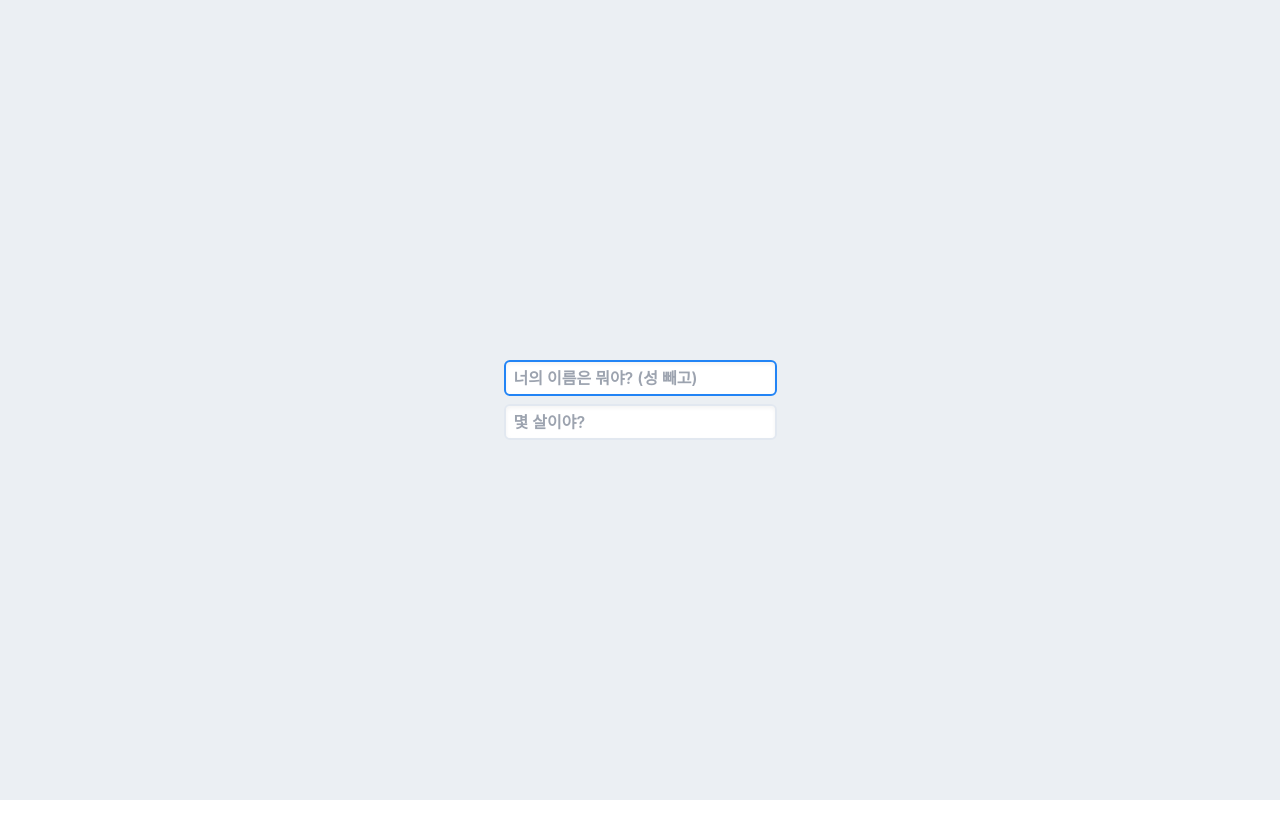
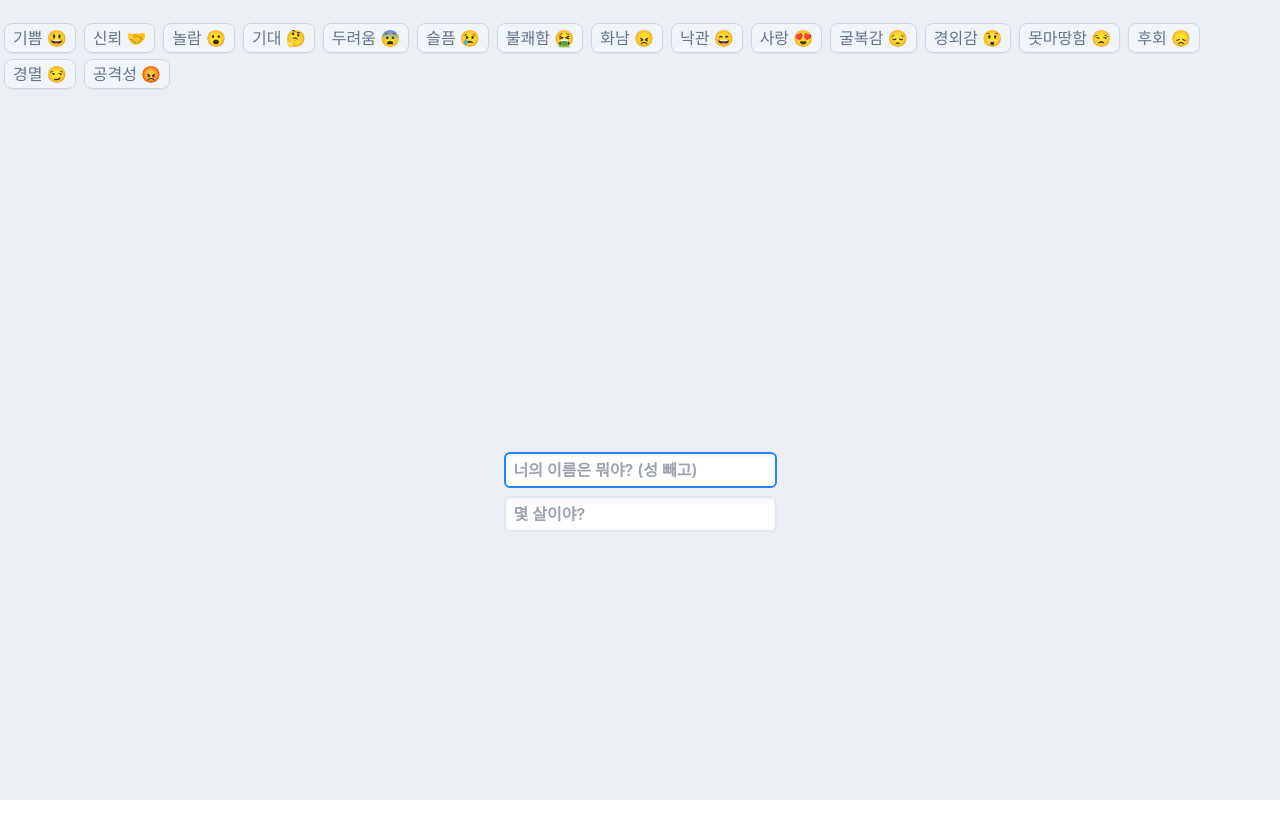
Before and after one commit to naver-ai/chacha-chatbot, a React (Vite) app in the folder frontend/: page /chat in a window 1280 px wide. Shown: the top 838 px of the page. Before the commit the page ends 800 px from the top, so only its background shows below. Built offline with nearby package versions, Linux system fonts and the light colour scheme.

Commit message:
Merged conflicts.

```diff
--- a/frontend/src/index.css
+++ b/frontend/src/index.css
@@ -103,28 +103,28 @@ body {
     @apply sticky mt-5;
 }
 
-.emolist > .emotions {
+.emolist > .emotion {
     @apply mx-1 my-1.5;
     display: inline-block;
     position: relative;
 }
 
-.emotions > input + label {
+.emotion > input + label {
     @apply h-auto py-1;
     cursor: pointer !important;
 }
 
-.emotions > input:checked + label {
+.emotion > input:checked + label {
     @apply border-clova-blue font-bold bg-cyan-100 shadow-inner;
     cursor: pointer !important;
 }
 
-.emotions > input {
+.emotion > input {
     opacity: 0;
     position: absolute;
 }
 
-.emotions > label {
+.emotion > label {
     @apply rounded-lg text-slate-500 font-medium border-slate-300 hover:bg-slate-200 border px-2 py-1 shadow-sm bg-slate-100;
 }
 
--- a/frontend/src/script/pages/chat/ChatView.tsx
+++ b/frontend/src/script/pages/chat/ChatView.tsx
@@ -6,12 +6,11 @@ import { useDispatch, useSelector } from "src/script/redux/hooks"
 import * as yup from "yup"
 import { sendUserMessage } from "./reducer"
 import { MessageView } from "src/script/components/messages"
-import {CopyToClipboard} from 'react-copy-to-clipboard';
+import { CopyToClipboard } from 'react-copy-to-clipboard';
 import path from "path"
-import {ClipboardDocumentIcon} from "@heroicons/react/20/solid";
+import { ClipboardDocumentIcon } from "@heroicons/react/20/solid";
 import { enqueueSnackbar } from "notistack"
-import {boolean} from "yup";
-import Avatar from "boring-avatars";
+import { EmotionPicker } from "./components/EmotionPicker"
 
 export const ChatView = () => {
 
@@ -58,9 +57,9 @@ const TypingPanel = () => {
 
   const shouldHideTypingPanel = useSelector(state => {
     const lastSystemMessageId = state.chatState.messages.ids.findLast(id => state.chatState.messages.entities[id]?.is_user === false)
-    if(lastSystemMessageId){
+    if (lastSystemMessageId) {
       return state.chatState.messages.entities[lastSystemMessageId]?.metadata?.select_emotion === true
-    }else{
+    } else {
       return false
     }
   })
@@ -107,7 +106,7 @@ const TypingPanel = () => {
         </form>
 
         <div className="absolute bottom-2 left-0 translate-y-10">
-            <ShareButton/>
+          <ShareButton />
         </div>
       </div>
 
@@ -123,11 +122,11 @@ const ShareButton = () => {
 
   const sessionId = useSelector(state => state.chatState.sessionInfo!.sessionId)
   const urlOrigin = useMemo(() => new URL(window.location.href).origin, [])
-  const shareURL = useMemo(()=> {
+  const shareURL = useMemo(() => {
     return path.join(urlOrigin, "share", sessionId)
   }, [urlOrigin, sessionId])
 
-  const onCopy = useCallback((text: string, result: boolean)=>{
+  const onCopy = useCallback((text: string, result: boolean) => {
     enqueueSnackbar('링크가 클립보드에 복사되었습니다.', {
       autoHideDuration: 1000,
       preventDuplicate: true
@@ -136,90 +135,20 @@ const ShareButton = () => {
 
   return <CopyToClipboard text={shareURL} onCopy={onCopy}>
     <button className="button-clear button-tiny button-with-icon opacity-70">
-      <ClipboardDocumentIcon className="w-4 mr-1 opacity-70"/>
+      <ClipboardDocumentIcon className="w-4 mr-1 opacity-70" />
       <span>링크 공유하기</span>
     </button></CopyToClipboard>
 }
 
 const SessionMessageView = (props: { id: EntityId }) => {
   const turn = useSelector(state => state.chatState.messages.entities[props.id]!)
-  console.log(turn)
 
-  const isEmotionSelectionTurn = useMemo(()=>{
-    return turn.metadata?.select_emotion === true
-  }, [turn.metadata])
+  const isEmotionSelectionTurn = turn.metadata?.select_emotion === true
 
   return <MessageView message={turn}>
     {
       !isEmotionSelectionTurn
-      ? null : <>
-        <form className="emolist">
-          <span className="emotions">
-            <input type="checkbox" id="joy"/>
-            <label htmlFor="joy">기쁨 😃</label>
-          </span>
-          <span className="emotions">
-            <input type="checkbox" id="trust"/>
-            <label htmlFor="trust">신뢰 🤝 </label>
-          </span>
-          <span className="emotions">
-            <input type="checkbox" id="surprise"/>
-            <label htmlFor="surprise">놀람 😮</label>
-          </span>
-          <span className="emotions">
-            <input type="checkbox" id="anticipation"/>
-            <label htmlFor="anticipation">기대 🤔</label>
-          </span>
-          <span className="emotions">
-            <input type="checkbox" id="fear"/>
-            <label htmlFor="fear">두려움 😨</label>
-          </span>
-          <span className="emotions">
-            <input type="checkbox" id="sadness"/>
-            <label htmlFor="sadness">슬픔 😢</label>
-          </span>
-          <span className="emotions">
-            <input type="checkbox" id="disgust"/>
-            <label htmlFor="disgust">불쾌함 🤮</label>
-          </span>
-          <span className="emotions">
-            <input type="checkbox" id="anger"/>
-            <label htmlFor="anger">화남 😠</label>
-          </span>
-          <span className="emotions">
-            <input type="checkbox" id="optimism"/>
-            <label htmlFor="optimism">낙관 😄</label>
-          </span>
-          <span className="emotions">
-            <input type="checkbox" id="love"/>
-            <label htmlFor="love">사랑 😍</label>
-          </span>
-          <span className="emotions">
-            <input type="checkbox" id="submission"/>
-            <label htmlFor="submission">굴복감 😔</label>
-          </span>
-          <span className="emotions">
-            <input type="checkbox" id="awe"/>
-            <label htmlFor="awe">경외감 😲</label>
-          </span>
-          <span className="emotions">
-            <input type="checkbox" id="disapproval"/>
-            <label htmlFor="disapproval">못마땅함 😒</label>
-          </span>
-          <span className="emotions">
-            <input type="checkbox" id="remorse"/>
-            <label htmlFor="remorse">후회 😞</label>
-          </span>
-          <span className="emotions">
-            <input type="checkbox" id="contempt"/>
-            <label htmlFor="contempt">경멸 😏</label>
-          </span>
-          <span className="emotions">
-            <input type="checkbox" id="aggressiveness"/>
-            <label htmlFor="aggressiveness">공격성 😡</label>
-          </span>
-          <input id="submitEmotion" type="submit" value="보내기" className="button-main"/>
-        </form></>
+        ? null : <EmotionPicker messageId={props.id} />
     }
   </MessageView>
 }
--- /dev/null
+++ b/frontend/src/script/pages/chat/components/EmotionPicker.tsx
@@ -0,0 +1,61 @@
+import { yupResolver } from "@hookform/resolvers/yup";
+import { EntityId } from "@reduxjs/toolkit"
+import { useCallback } from "react";
+import { useForm } from "react-hook-form";
+import * as yup from 'yup';
+
+const EMOTION_LIST = [
+    { "key": "joy", "label": "기쁨 😃" },
+    { "key": "trust", "label": "신뢰 🤝" },
+    { "key": "surprise", "label": "놀람 😮" },
+    { "key": "anticipation", "label": "기대 🤔" },
+    { "key": "fear", "label": "두려움 😨" },
+    { "key": "sadness", "label": "슬픔 😢" },
+    { "key": "disgust", "label": "불쾌함 🤮" },
+    { "key": "anger", "label": "화남 😠" },
+    { "key": "optimism", "label": "낙관 😄" },
+    { "key": "love", "label": "사랑 😍" },
+    { "key": "submission", "label": "굴복감 😔" },
+    { "key": "awe", "label": "경외감 😲" },
+    { "key": "disapproval", "label": "못마땅함 😒" },
+    { "key": "remorse", "label": "후회 😞" },
+    { "key": "contempt", "label": "경멸 😏" },
+    { "key": "aggressiveness", "label": "공격성 😡" }
+]
+
+const schema = yup.object({
+    emotions: yup.object().required()
+    .test('contains-emotion-keys', "하나 이상의 감정을 선택해야 해!",
+        (value: any, context) => {
+            const keys = Object.keys(value)
+            return keys.find(key => value[key] === true) != null
+        })
+})
+
+export const EmotionPicker = (props: { messageId: EntityId }) => {
+
+    const { register, handleSubmit, formState: {errors, isValid} } = useForm({
+        resolver: yupResolver(schema),
+        mode: 'onChange',
+        reValidateMode: 'onChange',
+        defaultValues: {emotions: {}}
+    })
+
+    const onSubmit = useCallback((data: {emotions: {[key:string]: boolean}})=>{
+        const selectedEmotions = Object.keys(data.emotions).filter(key => data.emotions[key] === true)
+    }, [])
+
+    return <form className="emolist" onSubmit={handleSubmit(onSubmit)}>
+        {
+            EMOTION_LIST.map(em => {
+                return <span className="emotion" key={em.key}>
+                    <input type="checkbox" id={em.key} {...register(`emotions.${em.key}` as any)} />
+                    <label htmlFor={em.key}>{em.label}</label>
+                </span>
+            })
+        }
+        {
+            isValid === true ? <input id="submitEmotion" type="submit" value="보내기" className="button-main" /> : null
+        }
+    </form>
+}
--- a/frontend/src/script/pages/chat/index.tsx
+++ b/frontend/src/script/pages/chat/index.tsx
@@ -4,6 +4,7 @@ import { nanoid } from "nanoid";
 import { useSelector } from "../../redux/hooks";
 import { ChatView } from "./ChatView";
 import { BackgroundPanel } from "src/script/components/background";
+import {EmotionPicker} from "./components/EmotionPicker";
 
 export const ChatPage = () => {
 
@@ -17,6 +18,7 @@ export const ChatPage = () => {
 
 
   return <div className="h-screen">
+    <EmotionPicker messageId={""}/>
     {
       isInitialized ? <ChatView /> : <IntroView sessionId={sessionId!!} />
     }
```
Lines whose indentation alone changed are shown as unchanged.
